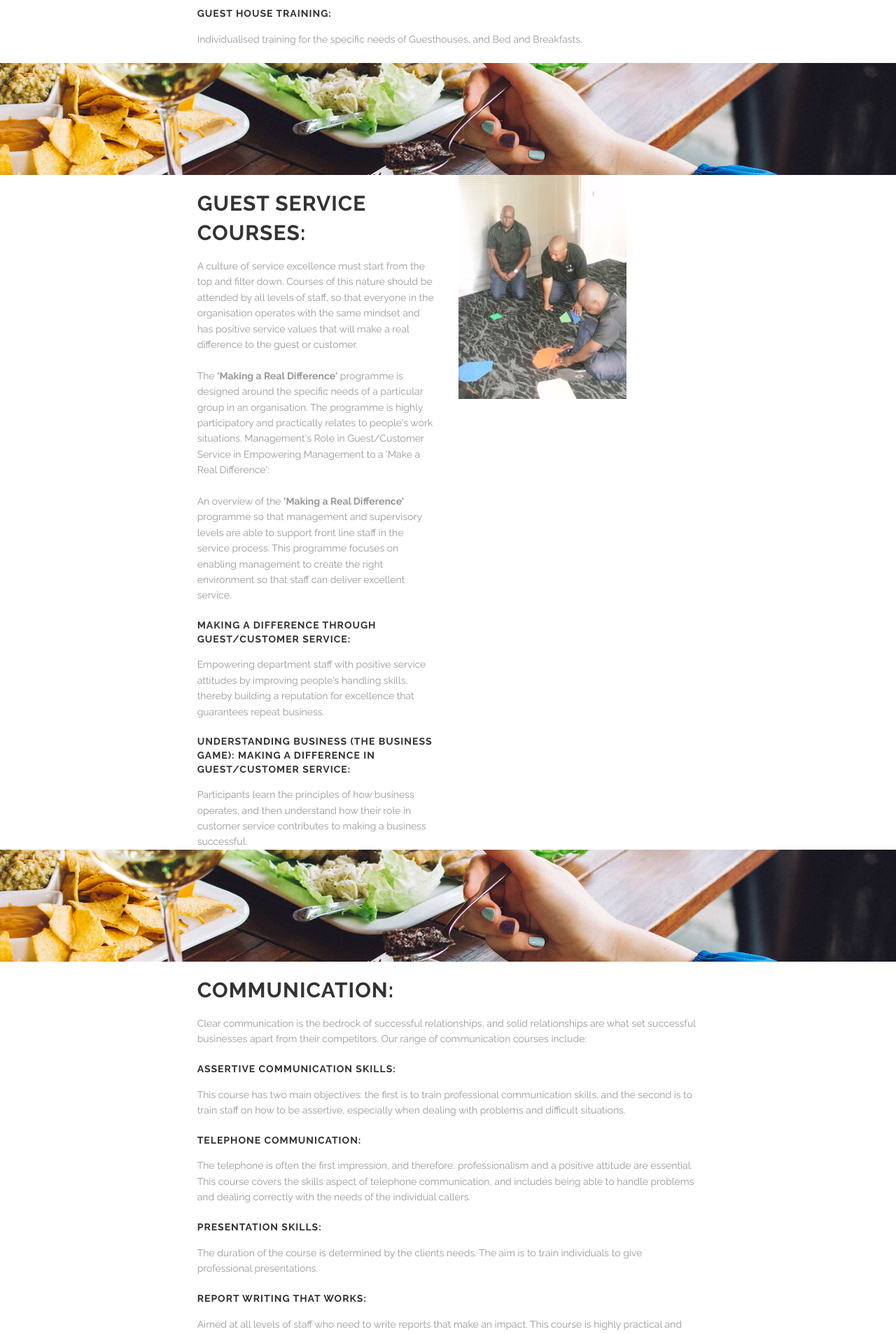
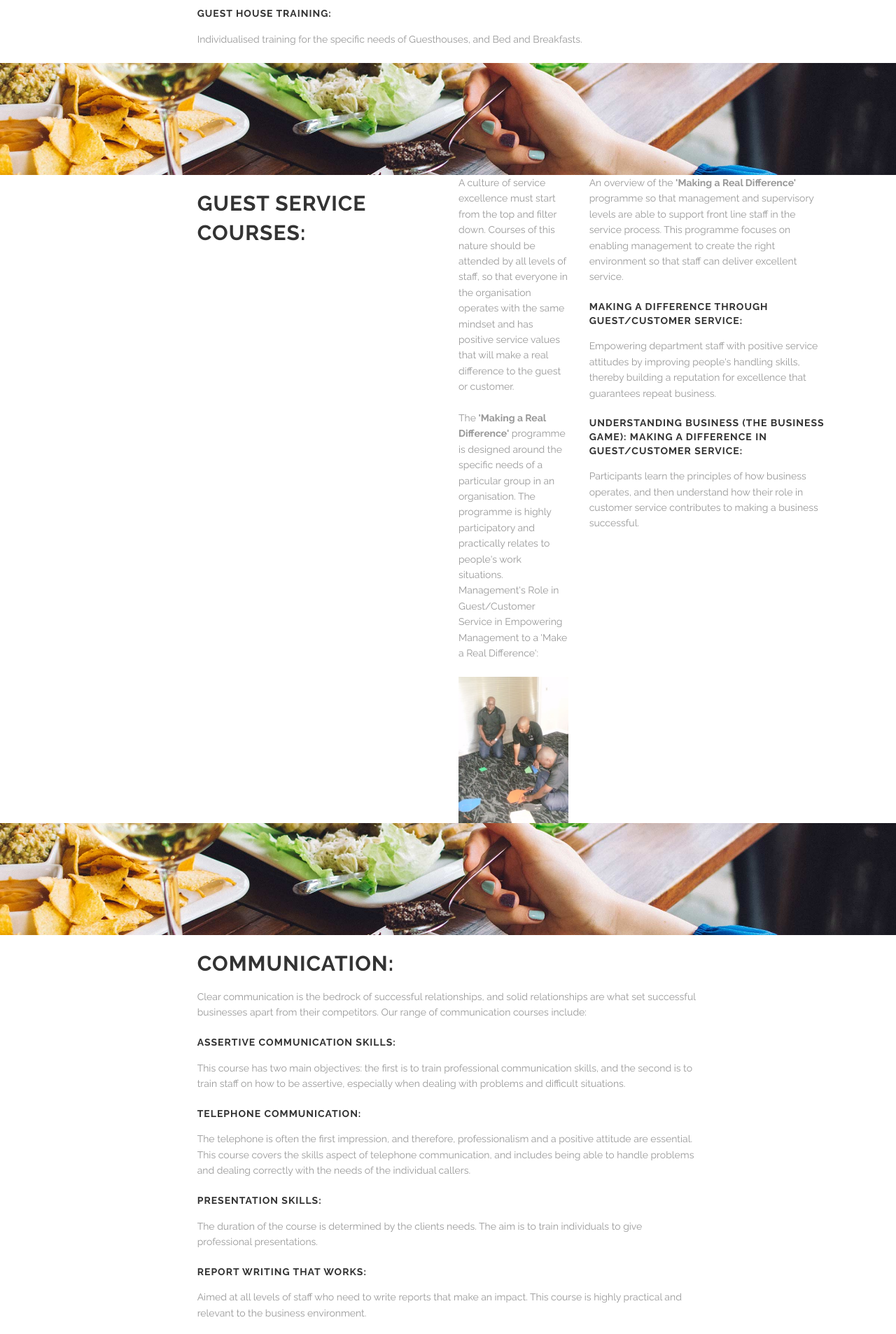
Before and after one commit to newvisionSA/newvisionSA.github.io, a Jekyll site: the page built from training.html, in a window 1280 px wide. Shown: the part 1071-2977 px from the top of the page at 70% size. Built offline with Jekyll 4.4.1, drawn with Linux system fonts in a browser that asks for light colours.

Commit message:
Adding Images

```diff
--- a/training.html
+++ b/training.html
@@ -84,10 +84,15 @@ Individualised training for the specific needs of Guesthouses, and Bed and Break
     <div class="large-4 columns">
 	<div class="spacing"></div>
       <h2>Guest Service Courses: </h2>
+	  </div>
+	  <div class="large-2 columns">
 A culture of service excellence must start from the top and filter down. Courses of this nature should be attended by all levels of staff, so that everyone in the organisation operates with the same mindset and has positive service values that will make a real difference to the guest or customer.
 <br><br>
 The <strong>'Making a Real Difference'</strong> programme is designed around the specific needs of a particular group in an organisation. The programme is highly participatory and practically relates to people's work situations. Management's Role in Guest/Customer Service in Empowering Management to a 'Make a Real Difference':
 <br><br>
+ <img src="/images/nv1.jpeg">
+</div>
+<div class="large-4 columns">
 An overview of the <strong>'Making a Real Difference'</strong> programme so that management and supervisory levels are able to support front line staff in the service process. This programme focuses on enabling management to create the right environment so that staff can deliver excellent service.
 <br><br>
 <strong><h4>Making a Difference through Guest/Customer Service:</h4></strong>Empowering department staff with positive service attitudes by improving people's handling skills, thereby building a reputation for excellence that guarantees repeat business.
@@ -96,9 +101,6 @@ An overview of the <strong>'Making a Real Difference'</strong> programme so that
 <br>
 
     </div>
-	 <div class="large-4 columns">
-	 <img src="/images/nv1.jpeg">
-	 </div>
 	 <div class="large-2 columns">
   <div class="spacing"></div>
   </div>
```
